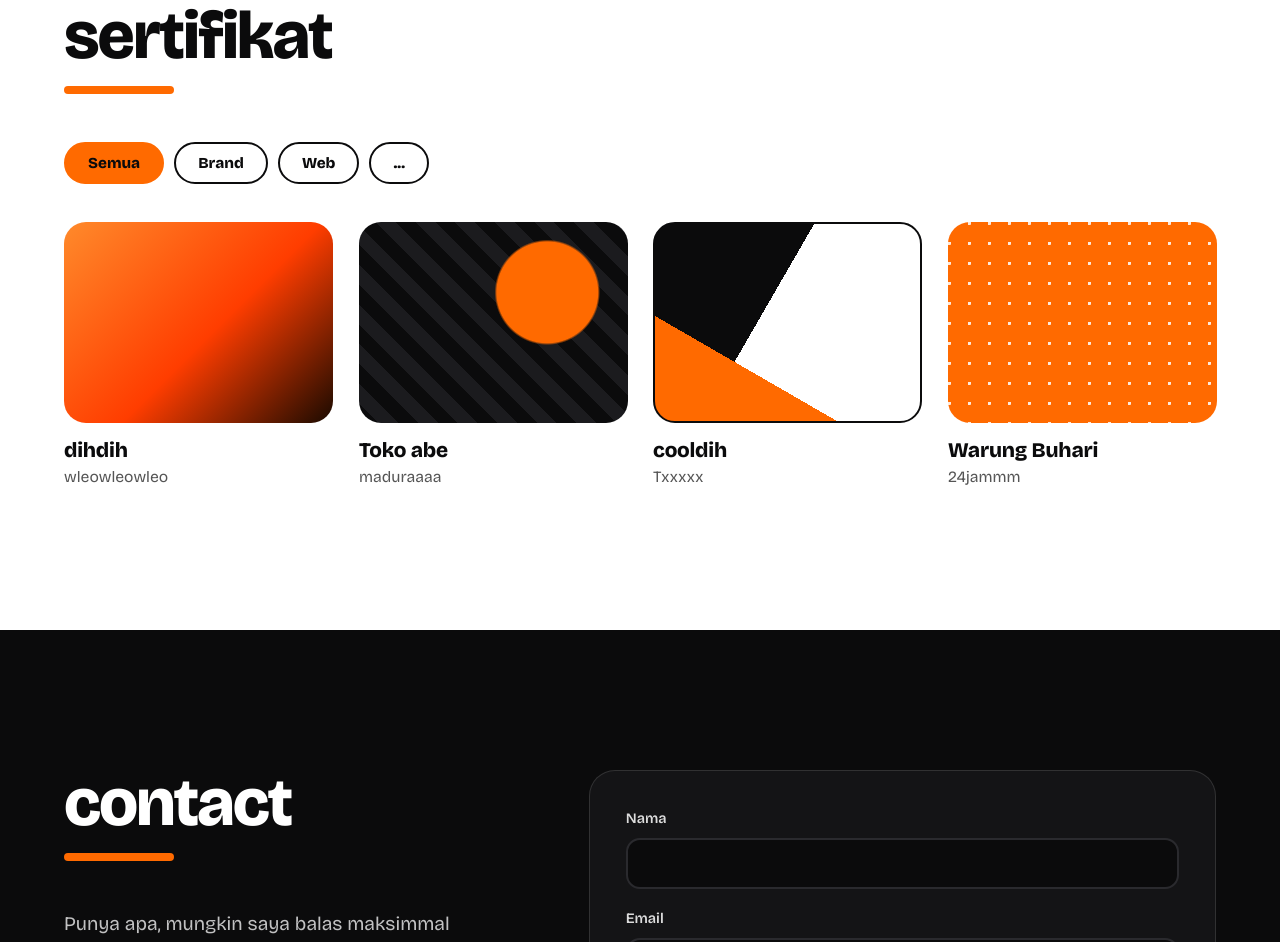
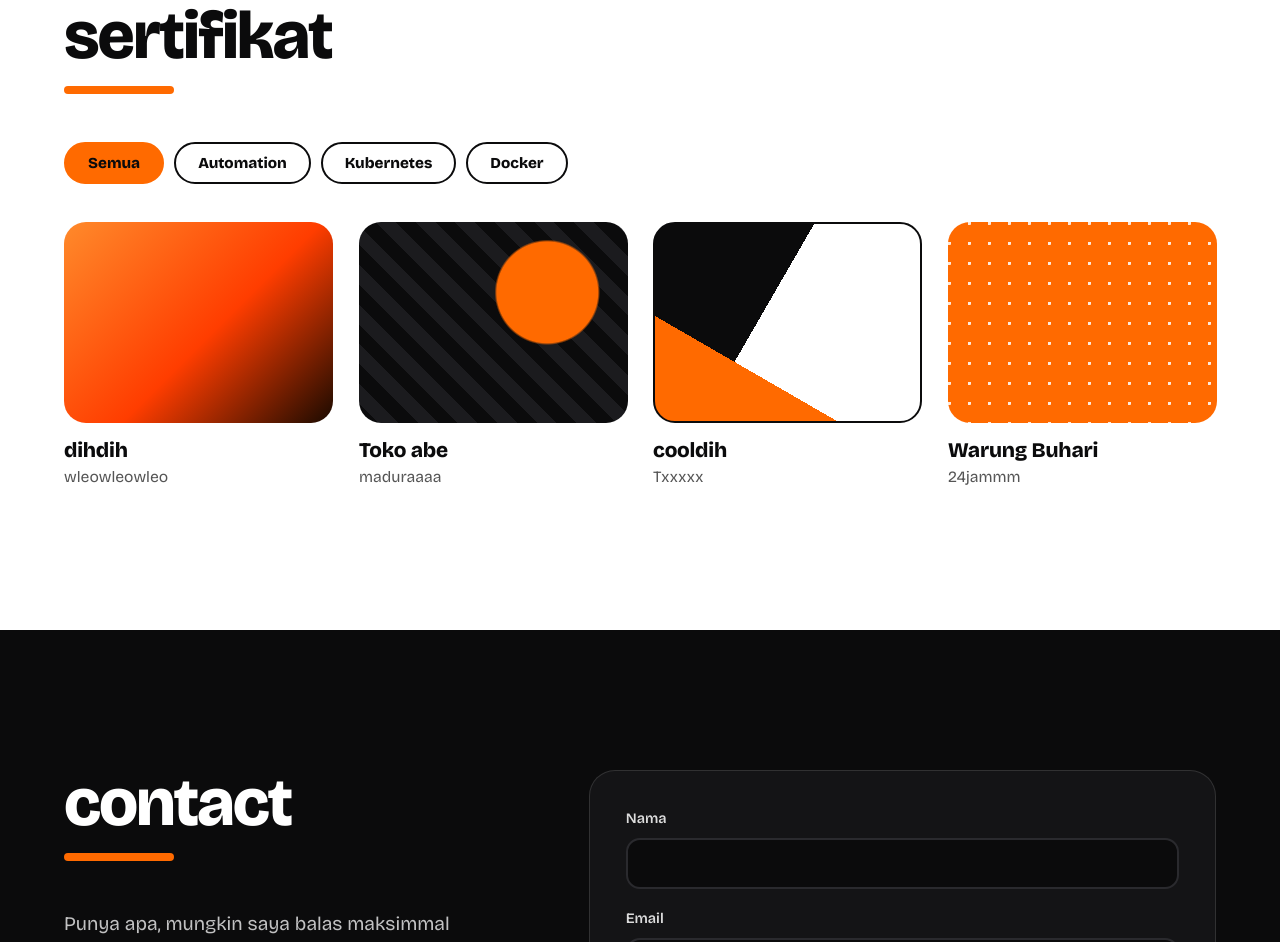
Before and after one commit to rizaazkaarel/website-arelleo, a plain HTML site: page index.html in a window 1280 px wide. Shown: the part 2149-3091 px from the top of the page. Drawn offline with nearby package versions, Linux system fonts and the light colour scheme.

Commit message:
index.html

```diff
--- a/index.html
+++ b/index.html
@@ -91,27 +91,27 @@
         <h2 class="section-title">sertifikat</h2>
         <div class="filters" role="group" aria-label="Filter karya">
           <button class="filter active" data-filter="all">Semua</button>
-          <button class="filter" data-filter="brand">Brand</button>
-          <button class="filter" data-filter="web">Web</button>
-          <button class="filter" data-filter="konten">...</button>
+          <button class="filter" data-filter="brand">Automation</button>
+          <button class="filter" data-filter="web">Kubernetes</button>
+          <button class="filter" data-filter="konten">Docker</button>
         </div>
         <div class="works">
-          <article class="work" data-cat="brand">
+          <article class="work" data-cat="Automation">
             <div class="work-img w1"></div>
             <h3>dihdih</h3>
             <p>wleowleowleo</p>
           </article>
-          <article class="work" data-cat="web">
+          <article class="work" data-cat="Kubernetes">
             <div class="work-img w2"></div>
             <h3>Toko abe</h3>
             <p>maduraaaa</p>
           </article>
-          <article class="work" data-cat="konten">
+          <article class="work" data-cat="Docker">
             <div class="work-img w3"></div>
             <h3>cooldih</h3>
             <p>Txxxxx</p>
           </article>
-          <article class="work" data-cat="brand">
+          <article class="work" data-cat="Github">
             <div class="work-img w4"></div>
             <h3>Warung Buhari</h3>
             <p>24jammm</p>
```
